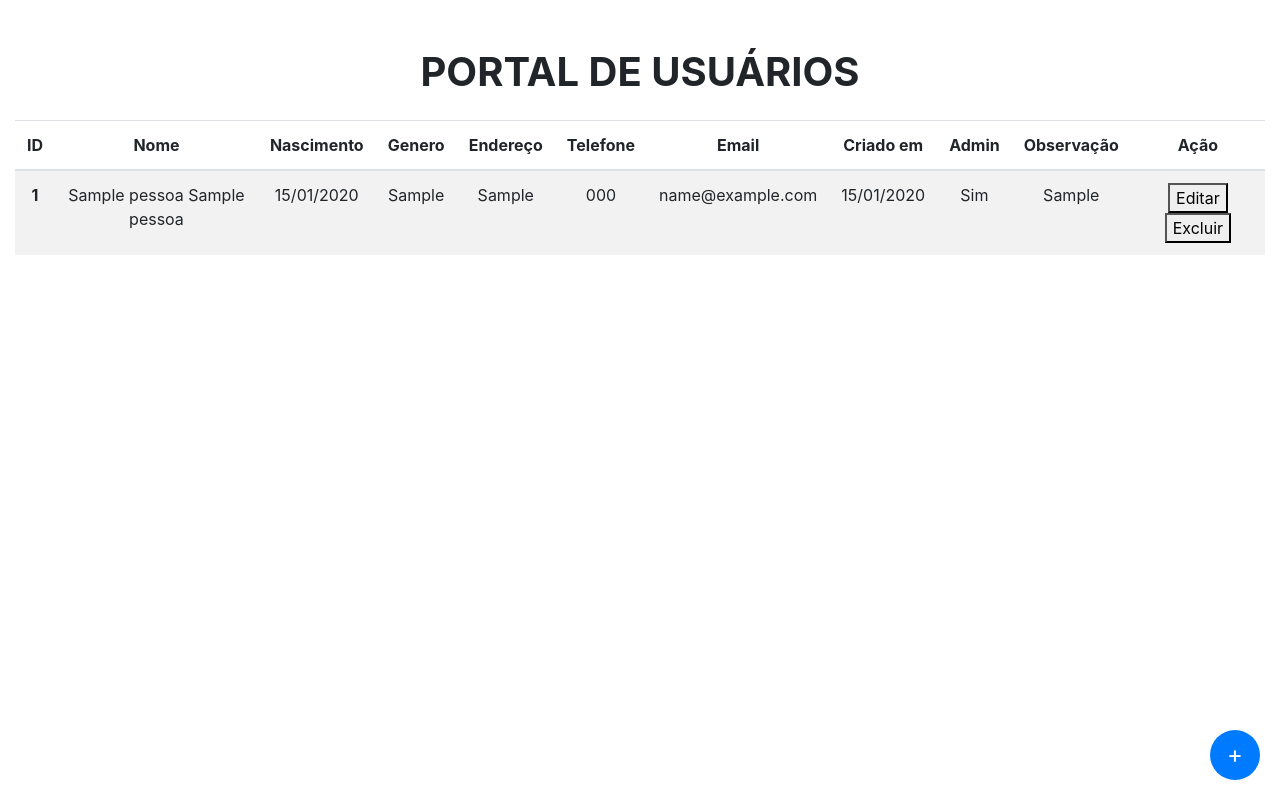
After one commit to brunopontes90/Portal, a PHP site: page /Pages/admin/admin.php in a window 1280 px wide. The commit adds this page. Run offline with PHP 8.4, Linux system fonts and the light colour scheme; tables that the repository leaves empty hold one stand-in row (values such as "Sample post").

Commit message:
separado campo de listagem admin em arquivo separado

```diff
--- /dev/null
+++ b/Pages/admin/admin.css
@@ -0,0 +1,14 @@
+.botao-flutuante {
+    right: 20px;
+    width: 50px;
+    bottom: 20px;
+    border: none;
+    height: 50px;
+    color: #fff;
+    font-size: 24px;
+    cursor: pointer;
+    position: fixed;
+    text-align: center;
+    border-radius: 50%;
+    background-color: #007bff;
+}
--- /dev/null
+++ b/Pages/admin/admin.php
@@ -0,0 +1,75 @@
+<?php session_start(); ?>
+<!DOCTYPE html>
+<html lang="pt-br">
+    <head>
+        <meta charset="UTF-8">
+        <meta name="viewport" content="width=device-width, initial-scale=1.0">
+        <link rel="stylesheet" href="https://stackpath.bootstrapcdn.com/bootstrap/4.1.3/css/bootstrap.min.css" integrity="sha384-MCw98/SFnGE8fJT3GXwEOngsV7Zt27NXFoaoApmYm81iuXoPkFOJwJ8ERdknLPMO" crossorigin="anonymous">
+        <script src="https://code.jquery.com/jquery-3.3.1.slim.min.js" integrity="sha384-q8i/X+965DzO0rT7abK41JStQIAqVgRVzpbzo5smXKp4YfRvH+8abtTE1Pi6jizo" crossorigin="anonymous"></script>
+        <script src="https://cdnjs.cloudflare.com/ajax/libs/popper.js/1.14.3/umd/popper.min.js" integrity="sha384-ZMP7rVo3mIykV+2+9J3UJ46jBk0WLaUAdn689aCwoqbBJiSnjAK/l8WvCWPIPm49" crossorigin="anonymous"></script>
+        <script src="https://stackpath.bootstrapcdn.com/bootstrap/4.1.3/js/bootstrap.min.js" integrity="sha384-ChfqqxuZUCnJSK3+MXmPNIyE6ZbWh2IMqE241rYiqJxyMiZ6OW/JmZQ5stwEULTy" crossorigin="anonymous"></script>
+
+        <link rel="stylesheet" href="admin.css">
+        <title>Portal de Usuários</title>
+    </head>
+    <body>
+        <?php
+            require_once '../../Database/connect.php';
+
+            $result = array();
+            $sql = "SELECT * FROM Pessoas";
+
+            // Verifique se $connect_bank está definido
+            if (isset($connect_bank)) {
+                $result = $connect_bank->query($sql)->fetchAll();
+            }
+        ?>
+        <div class="container-fluid">
+            <div>
+                <h1 class="text-uppercase text-center mt-5 font-weight-bold">Portal de Usuários</h1>
+            </div>
+            <div class="mt-4 text-center">
+                <table class="table table-striped">
+                    <thead>
+                        <tr>
+                            <th scope="col">ID</th>
+                            <th scope="col">Nome</th>
+                            <th scope="col">Nascimento</th>
+                            <th scope="col">Genero</th>
+                            <th scope="col">Endereço</th>
+                            <th scope="col">Telefone</th>
+                            <th scope="col">Email</th>
+                            <th scope="col">Criado em</th>
+                            <th scope="col">Admin</th>
+                            <th scope="col">Observação</th>
+                            <th scope="col">Ação</th>
+                        </tr>
+                    </thead>
+                    <tbody>
+                        <tr>
+                            <?php foreach($result as $row) {?>
+                                <th scope="row"><?=$row['ID']?></th>
+                                <td><?=$row['Nome'] . ' ' . $row['Sobrenome']?></td>
+                                <td><?=date('d/m/Y', strtotime($row['DataNascimento']))?></td>
+                                <td><?=$row['Genero']?></td>
+                                <td><?=$row['Endereco']?></td>
+                                <td><?=$row['Telefone']?></td>
+                                <td><?=$row['Email']?></td>
+                                <td><?=date('d/m/Y', strtotime($row['DataCriacao']))?></td>
+                                <td><?=$row['EAdmin'] == 1 ? 'Sim': 'Não'?></td>
+                                <td><?=$row['Observacoes']?></td>
+                                <td>
+                                    <button onclick="alert('Editado')">Editar</button>
+                                    <button onclick="alert('Excluido')">Excluir</button>
+                                </td>
+                            <?php }?>
+                        </tr>
+                    </tbody>
+                </table>
+            </div>
+            <div>
+                <button class="botao-flutuante" onclick="alert('Adicionado')">+</button>
+            </div>
+        </div>
+    </body>
+</html>
```
Also changed, not shown: index.php (+1 -57 lines).
